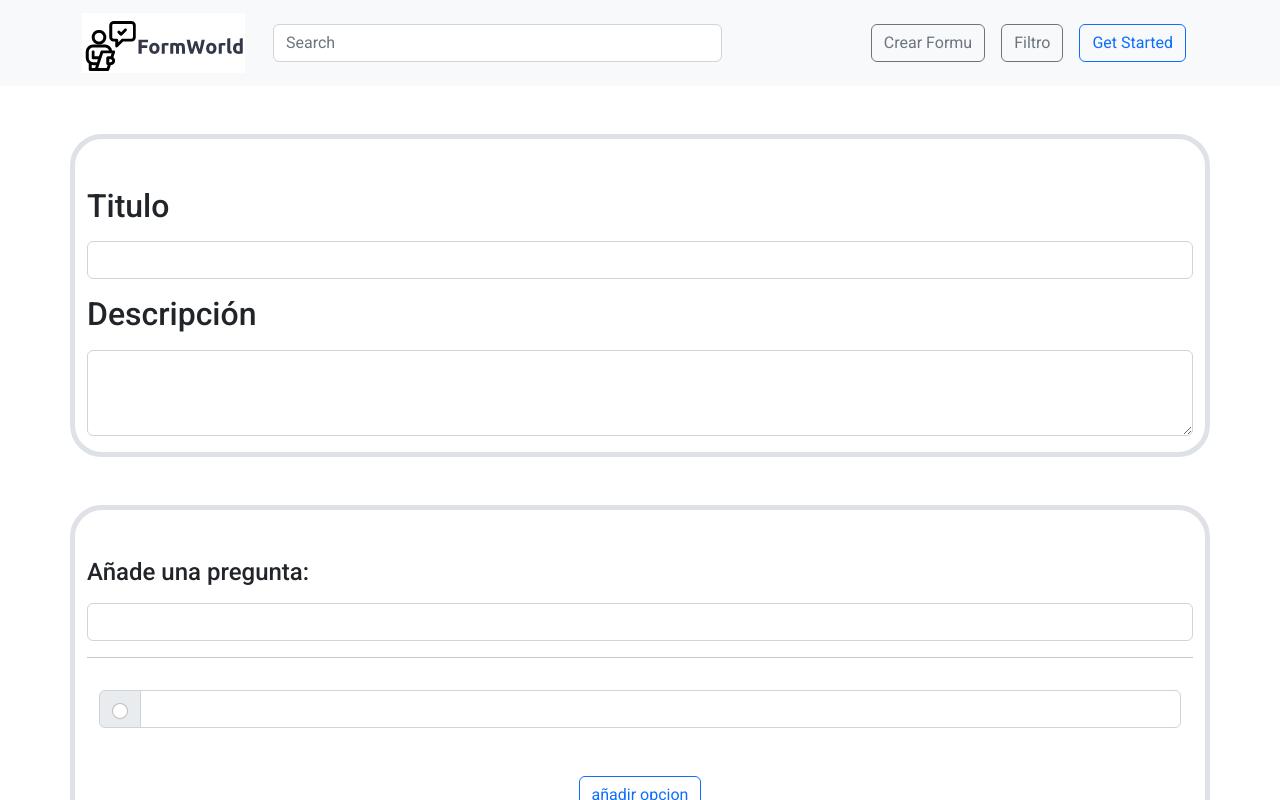
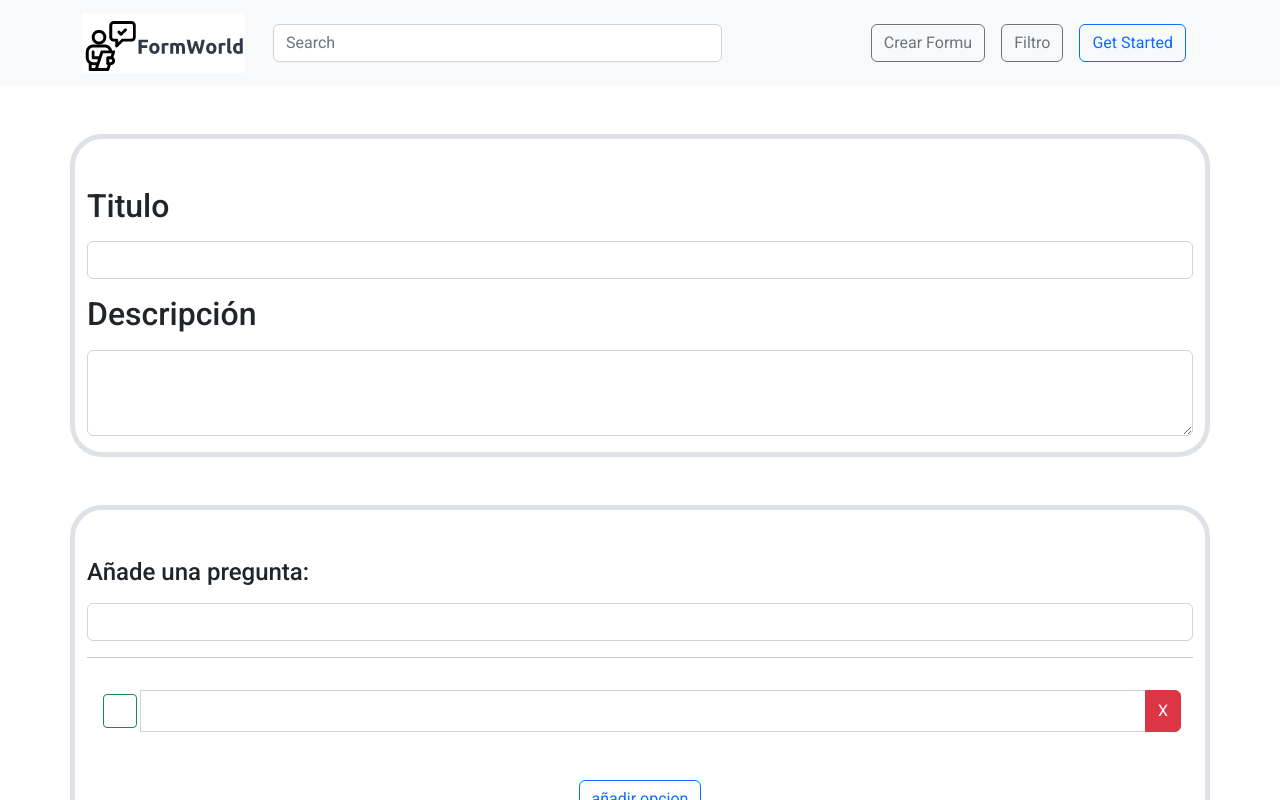
Before and after one commit to avalonxii/T2_HG_SERVIDOR_FORMUWORLD, a React (Vite) app: page / in a window 1280 px wide. Both pictures are taken after a click on the button "añadir opcion". Shown: the top 800 px of the page. Built offline with nearby package versions, Linux system fonts and the light colour scheme; a web font is replaced by a local one.

Commit message:
princpio de useContext

```diff
--- a/src/components/formulario/Opcion.jsx
+++ b/src/components/formulario/Opcion.jsx
@@ -1,11 +1,41 @@
+import { useState } from "react";
+import Button from "react-bootstrap/Button";
 import Form from "react-bootstrap/Form";
 import InputGroup from "react-bootstrap/InputGroup";
 
-export default function Opcion() {
+export default function Opcion({}) {
+
+  const [isDelete, setisDelete] = useState(false)
+  const [isCorrecto, setIsCorrecto] = useState(false)
+
+  const [pregunta, setPregunta] = useState("")
+  const [respuesta, setRespuesta] = useState(null)
+
+  const handlerChangeText = (e) => {
+    setPregunta(e.target.value);
+  }
+
+  const handlerChangeCheck = () => {
+
+    setIsCorrecto(!isCorrecto)
+    isCorrecto? setRespuesta(pregunta) : setRespuesta("")
+
+    console.log(isCorrecto);
+    console.log(respuesta);
+  }
+
   return (
     <InputGroup className="mb-4">
-        <InputGroup.Radio aria-label="Radio button for following text input" />
-        <Form.Control aria-label="Text input with radio button" />
+        <Form.Check type="checkbox" >
+          <Form.Check.Input type="checkbox" isValid className="p-3 m-1" onChange={handlerChangeCheck}/>
+        </Form.Check>
+      <Form.Control
+        aria-label="Text input with radio button"
+        onChange={handlerChangeText}
+      />
+      <Button variant="danger" onClick={ () => setisDelete(!isDelete)}>
+        X
+      </Button>
     </InputGroup>
   );
 }
```
Also changed, not shown: src/App.jsx (+2 -5 lines), src/components/formulario/Preguntas.jsx (+5 -5 lines), src/data/borrar.js (line endings or trailing spaces).
